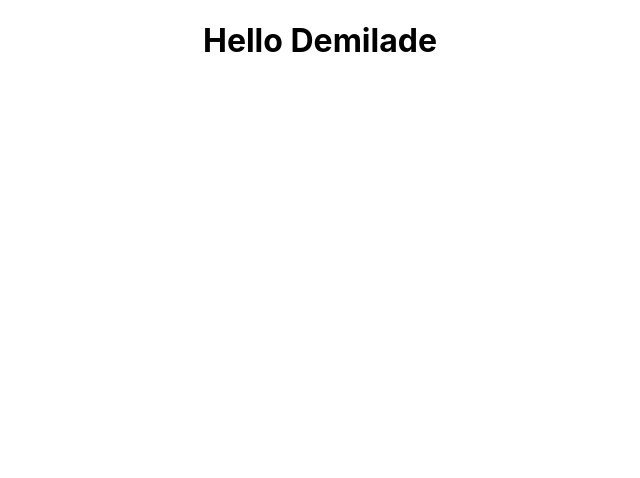
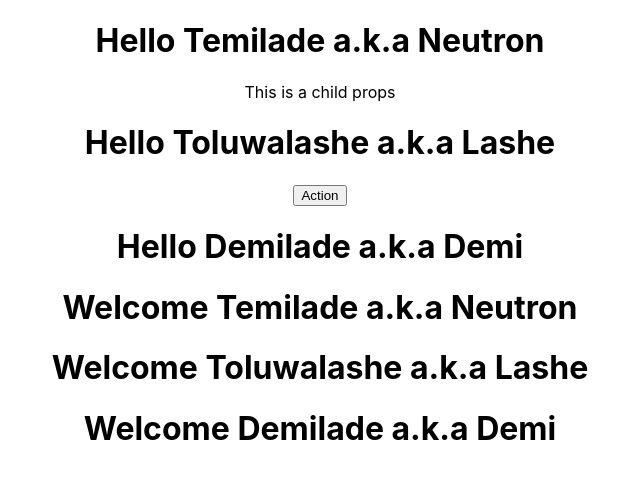
Before and after one commit to D-Alegria/hello_world_react, a React (Create React App) app: page / in a window 1280 px wide. Shown: the top 478 px of the page, without its empty margins (320-960 px from the left). Built offline with nearby package versions, Linux system fonts and the light colour scheme.

Commit message:
Learnt about props

```diff
--- a/src/App.js
+++ b/src/App.js
@@ -4,13 +4,20 @@ import Greet from "./components/Greet";
 import Welcome from "./components/Welcome";
 import Hello from "./components/Hello";
 
-
 function App() {
   return (
     <div className="App">
-      {/* <Greet />
-      <Welcome /> */}
-      <Hello/>
+      <Greet name="Temilade" heroName="Neutron">
+        <p>This is a child props</p>
+      </Greet>
+      <Greet name="Toluwalashe" heroName="Lashe">
+        <button>Action</button>
+      </Greet>
+      <Greet name="Demilade" heroName="Demi" />
+      <Welcome name="Temilade" heroName="Neutron"/>
+      <Welcome name="Toluwalashe" heroName="Lashe"/>
+      <Welcome name="Demilade" heroName="Demi"/>
+      {/* <Hello/> */}
     </div>
   );
 }
--- a/src/components/Greet.js
+++ b/src/components/Greet.js
@@ -1,5 +1,13 @@
-import React from 'react'
+import React from "react";
 
-const Greet =() => <h1>Hello Demilade</h1>
+const Greet = (props) => {
+  console.log(props);
 
+return (
+    <div>
+        <h1>Hello {props.name} a.k.a {props.heroName}</h1>
+        {props.children}
+    </div>
+)
+};
 export default Greet;
--- a/src/components/Welcome.js
+++ b/src/components/Welcome.js
@@ -2,7 +2,7 @@ import React, { Component } from "react";
 
 class Welcome extends Component {
     render(){
-        return <h1>Class Component</h1>
+    return <h1>Welcome {this.props.name} a.k.a {this.props.heroName}</h1>
     }
 }
 export default Welcome
```
